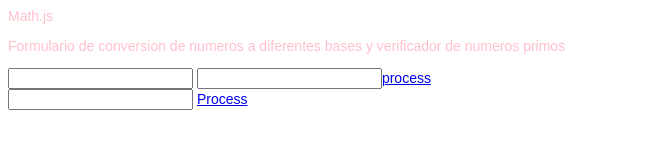
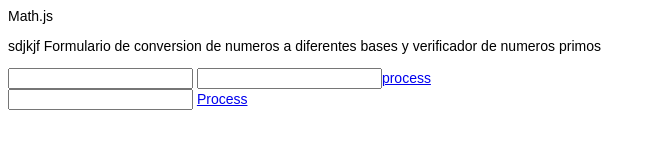
Before and after one commit to Ditmar/gitgrupo12019, a plain HTML site: page index.html in a window 1280 px wide. Shown: the whole page, without its empty margins (0-656 px from the left). Drawn offline with Linux system fonts and the light colour scheme.

Commit message:
stylos 2

```diff
--- a/css/layout.css
+++ b/css/layout.css
@@ -1,7 +1,7 @@
 body{
   font-size: 14px;
   font-family: sans-serif;
-  color: pink;
+  color: orange;
 }
 h1{
 
--- a/css/styles.css
+++ b/css/styles.css
@@ -1,5 +1,5 @@
 body{
   font-size: 14px;
   font-family: sans-serif;
-  color: pink;
+  color: black;
 }
--- a/index.html
+++ b/index.html
@@ -8,6 +8,7 @@
   <body>
     Math.js
     <p>
+      sdjkjf
       Formulario de conversion de numeros a diferentes bases
       y verificador de numeros primos
     </p>
```
